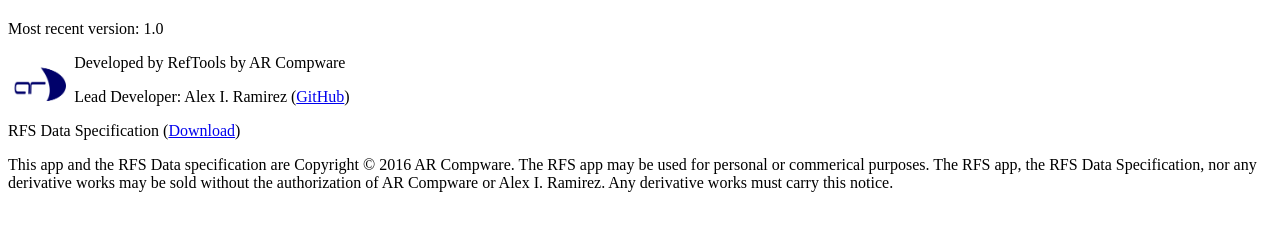
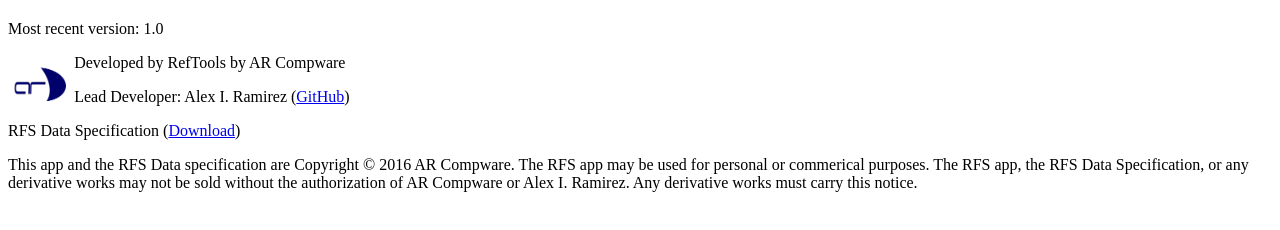
Before and after one commit to alexram1313/rfs-info, a plain HTML site: page index.html in a window 1280 px wide. Shown: the part 46-276 px from the top of the page. Drawn offline with Linux system fonts and the light colour scheme.

Commit message:
Update index.html

```diff
--- a/index.html
+++ b/index.html
@@ -3,4 +3,4 @@
 <p><img src="comp circle white.png" style="width: 5%;" align="left" />Developed by RefTools by AR Compware</p>
 <p>Lead Developer: Alex I. Ramirez (<a href="https://www.github.com/alexram1313" target="_blank">GitHub</a>)</p>
 <p>RFS Data Specification (<a href="reffeesplitter.pdf" target="_blank">Download</a>)</p>
-<p>This app and the RFS Data specification are Copyright &copy; 2016 AR Compware. The RFS app may be used for personal or commerical purposes. The RFS app, the RFS Data Specification, nor any derivative works may be sold without the authorization of AR Compware or Alex I. Ramirez. Any derivative works must carry this notice.</p>
+<p>This app and the RFS Data specification are Copyright &copy; 2016 AR Compware. The RFS app may be used for personal or commerical purposes. The RFS app, the RFS Data Specification, or any derivative works may not be sold without the authorization of AR Compware or Alex I. Ramirez. Any derivative works must carry this notice.</p>
```
